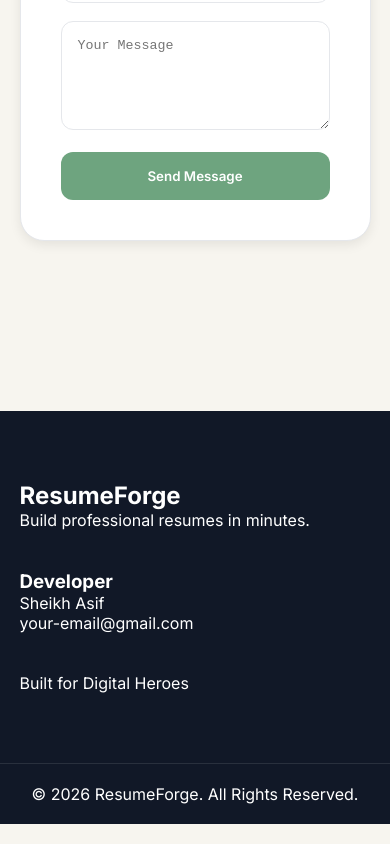
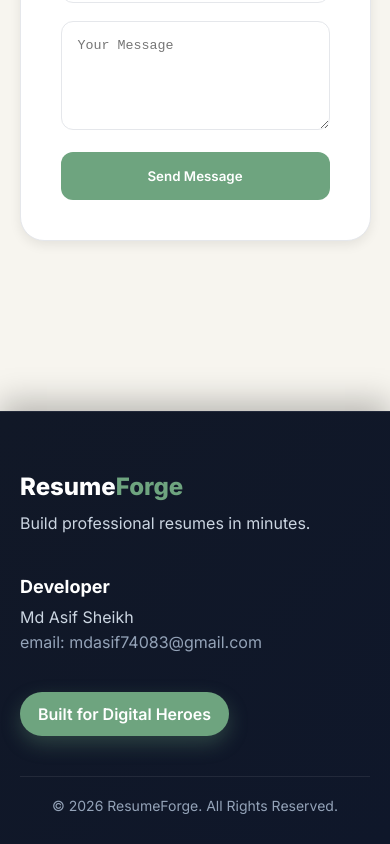
Before and after one commit to Sheikh-ASif/Resume-Builder, a React (Vite) app in the folder resume-builder/: page / in a window 390 px wide. Shown: the part 10172-11016 px from the top of the page. Built offline with nearby package versions, Linux system fonts and the light colour scheme.

Commit message:
updating the componenets and setting the mobile menu

```diff
--- a/resume-builder/src/components/layout/Footer.jsx
+++ b/resume-builder/src/components/layout/Footer.jsx
@@ -2,44 +2,107 @@
 
 const Footer = () => {
   return (
-    <footer className="footer">
-      <div className="footer-content">
+    <footer
+      style={{
+        marginTop: "100px",
+        background: "linear-gradient(135deg, #111827, #0f172a)",
+        color: "#fff",
+        padding: "60px 20px 30px",
+        borderTop: "1px solid rgba(255,255,255,0.08)",
+        boxShadow: "0 -10px 30px rgba(0,0,0,0.25)"
+      }}
+    >
+      <div
+        style={{
+          maxWidth: "1200px",
+          margin: "auto",
+          display: "grid",
+          gridTemplateColumns: "repeat(auto-fit, minmax(220px, 1fr))",
+          gap: "40px",
+          textAlign: "left"
+        }}
+      >
+        {/* Brand */}
+        <div>
+          <h2
+            style={{
+              fontSize: "24px",
+              fontWeight: "800",
+              marginBottom: "10px"
+            }}
+          >
+            Resume<span style={{ color: "#6ea47f" }}>Forge</span>
+          </h2>
 
-        <div className="footer-brand">
-          <h2>ResumeForge</h2>
-          <p>
+          <p style={{ color: "#cbd5e1", lineHeight: "1.6" }}>
             Build professional resumes in minutes.
           </p>
         </div>
 
-        <div className="footer-contact">
-          <h3>Developer</h3>
+        {/* Developer */}
+        <div>
+          <h3
+            style={{
+              fontSize: "18px",
+              marginBottom: "10px",
+              fontWeight: "700"
+            }}
+          >
+            Developer
+          </h3>
 
-          <p>
-            Sheikh Asif
+          <p style={{ color: "#cbd5e1", marginBottom: "5px" }}>
+            Md Asif Sheikh
           </p>
 
-          <p>
-            your-email@gmail.com
+          <p style={{ color: "#94a3b8" }}>
+            email:{" mdasif74083@gmail.com"}
           </p>
         </div>
 
-        <div className="footer-links">
+        {/* Link */}
+        <div>
           <a
-            href="https://digitalheroesco.com"
+            href="/https://digitalheroesco.com"
             target="_blank"
             rel="noreferrer"
-            className="digital-heroes-btn"
+            style={{
+              display: "inline-block",
+              padding: "12px 18px",
+              borderRadius: "999px",
+              background: "#6ea47f",
+              color: "#fff",
+              textDecoration: "none",
+              fontWeight: "600",
+              transition: "0.3s",
+              boxShadow: "0 8px 20px rgba(110,164,127,0.3)"
+            }}
+            onMouseOver={(e) => {
+              e.target.style.transform = "translateY(-3px)";
+              e.target.style.background = "#5a8f6b";
+            }}
+            onMouseOut={(e) => {
+              e.target.style.transform = "translateY(0)";
+              e.target.style.background = "#6ea47f";
+            }}
           >
             Built for Digital Heroes
           </a>
         </div>
-
       </div>
 
-      <div className="footer-bottom">
-        © {new Date().getFullYear()} ResumeForge.
-        All Rights Reserved.
+      {/* Bottom */}
+      <div
+        style={{
+          marginTop: "40px",
+          textAlign: "center",
+          fontSize: "14px",
+          color: "#94a3b8",
+          borderTop: "1px solid rgba(255,255,255,0.08)",
+          paddingTop: "20px"
+        }}
+      >
+        © {new Date().getFullYear()} ResumeForge. All Rights Reserved.
       </div>
     </footer>
   );
--- a/resume-builder/src/components/layout/Header.jsx
+++ b/resume-builder/src/components/layout/Header.jsx
@@ -1,4 +1,4 @@
-// src/layout/Header.jsx
+
 
 import Navbar from "./Navbar";
 
--- a/resume-builder/src/components/layout/MobileMenu.jsx
+++ b/resume-builder/src/components/layout/MobileMenu.jsx
@@ -1,4 +1,3 @@
-// src/layout/MobileMenu.jsx
 
 const MobileMenu = ({
   navLinks,
```
